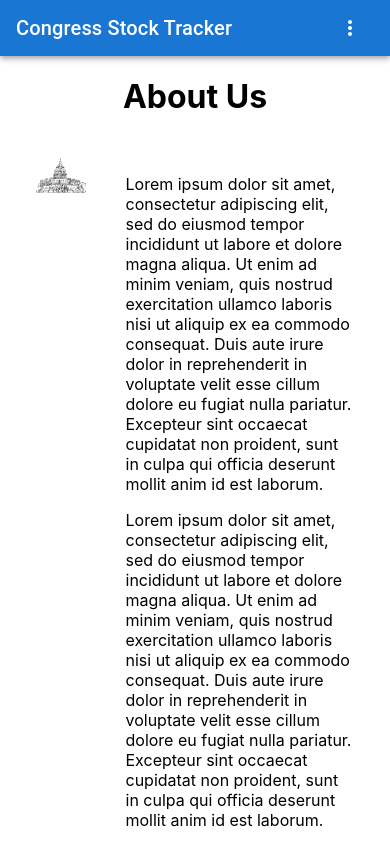
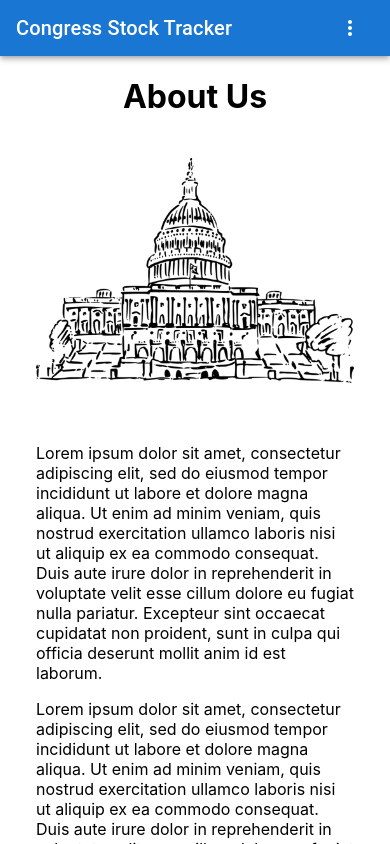
Before and after one commit to taylor-huffman/phase-2-project, a React (Create React App) app: page /about in a window 390 px wide. Shown: the top 844 px of the page. Built offline with nearby package versions, Linux system fonts and the light colour scheme.

Commit message:
Add styling for About page

```diff
--- a/src/App.css
+++ b/src/App.css
@@ -48,11 +48,11 @@
 }
 
 @media (max-width: 899px) {
-  .container.home .MuiGrid-container {
+  .container.home .MuiGrid-container, .container.about .MuiGrid-container {
     flex-direction: column;
   }
 
-  .container.home .MuiGrid-container .MuiGrid-item {
+  .container.home .MuiGrid-container .MuiGrid-item, .container.about .MuiGrid-container .MuiGrid-item {
     max-width: unset;
     width: 100%;
   }
```
